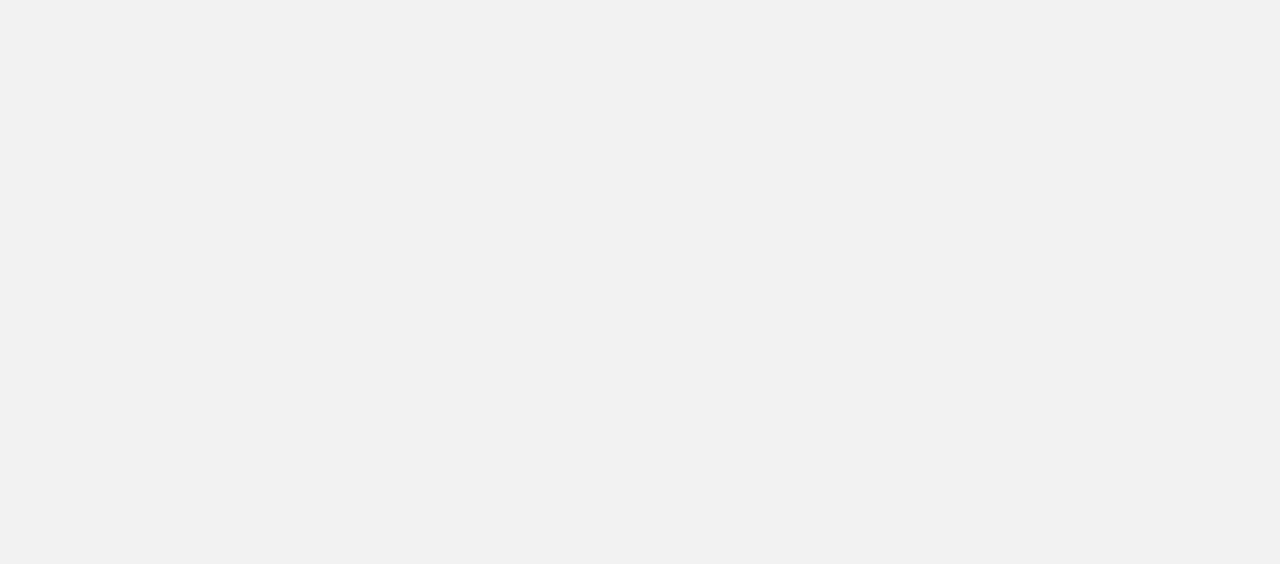
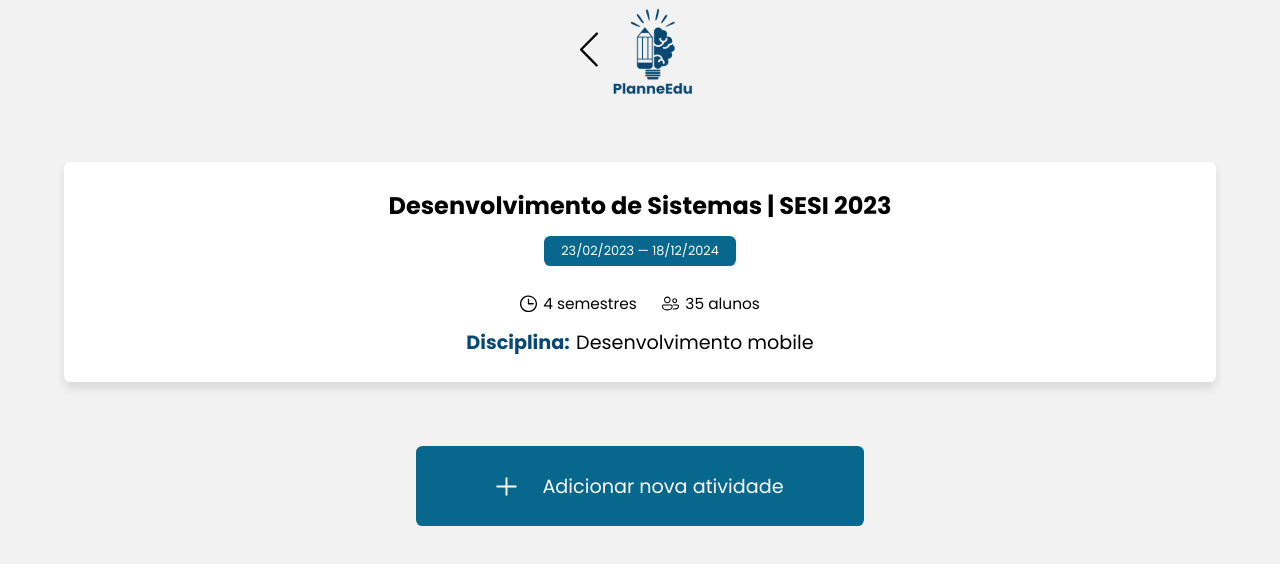
Before and after one commit to larissacoelho21/PlanneEdu-FrontEnd, a React (Vite) app in the folder PlanneEdu_Front/: page /visualizaratvd in a window 1280 px wide. Before the commit this address had no page. Shown: the top 564 px of the page. Built offline with nearby package versions, Linux system fonts and the light colour scheme.

Commit message:
Começando a visualização de atividades.

```diff
--- /dev/null
+++ b/PlanneEdu_Front/src/Css/Teacher/ViewActivity.css
@@ -0,0 +1,51 @@
+body {
+  background-color: #f2f2f2;
+  font-family: "Poppins", system-ui;
+  font-style: normal;
+}
+
+.visualizar-atividade {
+  display: flex;
+  flex-direction: column;
+  align-items: center;
+}
+
+.discipline{
+  display: flex;
+  gap: 0.5vw;
+  font-size: 1vw;
+}
+
+.discipline h1{
+  color: #084973;
+}
+
+.discipline h2{
+  font-weight: normal;
+}
+
+.button-addActivity{
+  display: flex;
+  justify-content: center;
+  align-items: center;
+  background-color: #07678d;
+  width: 35vw;
+  height: 10vh;
+  border-radius: 0.5vw;
+}
+
+.button-addActivity a{
+  display: flex;
+  text-decoration: none;
+  gap: 2vw;
+  color: #ffff;
+}
+
+.button-addActivity h1{
+  font-weight: normal;
+  font-size: 1.5vw;
+}
+
+.button-addActivity img{
+  width: 1.6vw;
+}
--- a/PlanneEdu_Front/src/Pages/Teacher/ClassTeacher.tsx
+++ b/PlanneEdu_Front/src/Pages/Teacher/ClassTeacher.tsx
@@ -85,7 +85,7 @@ export function ClassTeacher() {
             </div>
             <div className="buttons-action">
               <div className="button-view">
-                <Link to="">
+                <Link to="/visualizaratvd">
                     <img src={eyesIcon} alt="" />
                     <h1>Visualizar atividades</h1>
                 </Link>
--- a/PlanneEdu_Front/src/Pages/Teacher/Home.tsx
+++ b/PlanneEdu_Front/src/Pages/Teacher/Home.tsx
@@ -15,7 +15,9 @@ export function Home() {
       </div>
 
       <div className="cardsTeacher">
-      <Link to="/turmaprofessor" style={{ textDecoration: 'none' }}> {/* Evita sublinhado no texto */}
+        <Link to="/turmaprofessor" style={{ textDecoration: "none" }}>
+          {" "}
+          {/* Evita sublinhado no texto */}
           <div className="box-teacher">
             <h1>Desenvolvimento de sistemas | SESI 2023</h1>
             <div className="date-badge">
@@ -83,5 +85,5 @@ export function Home() {
         </div>
       </div>
     </section>
-  );
+  )
 }
--- /dev/null
+++ b/PlanneEdu_Front/src/Pages/Teacher/ViewActivity.tsx
@@ -0,0 +1,45 @@
+
+
+import semesterIcon from "../../assets/clock.svg";
+import studentsIcon from "../../assets/peoples.svg";
+import moreIcon from "../../assets/more.svg";
+
+import "../../Css/Teacher/ViewActivity.css";
+import { Link } from "react-router-dom";
+import { SubNavbar } from "../../Components/SubNavbar/SubNavbar";
+
+export function ViewActivity() {
+  return (
+
+    <section className="visualizar-atividade">
+        <SubNavbar/>
+      <div className="box-info-class">
+        <h1>Desenvolvimento de Sistemas | SESI 2023</h1>
+        <div className="date-badge">
+          <span>23/02/2023 — 18/12/2024</span>
+        </div>
+        <div className="infos-teacher">
+          <div className="semester-teacher">
+            <img src={semesterIcon} alt="" />
+            <h1>4 semestres</h1>
+          </div>
+          <div className="students">
+            <img src={studentsIcon} alt="" />
+            <h1>35 alunos</h1>
+          </div>
+        </div>
+        <div className="discipline">
+          <h1>Disciplina:</h1>
+          <h2>Desenvolvimento mobile</h2>
+        </div>
+      </div>
+
+      <div className="button-addActivity">
+        <Link to="">
+            <img src={moreIcon} alt="" />
+            <h1>Adicionar nova atividade</h1>
+        </Link>
+      </div>
+    </section>
+  );
+}
--- a/PlanneEdu_Front/src/Router.tsx
+++ b/PlanneEdu_Front/src/Router.tsx
@@ -5,6 +5,7 @@ import { VerificationEmail } from './Pages/Verification';
 import { NavBarProfessor } from './Components/NavBar-Professores/navBarProfessor';
 import { Home } from './Pages/Teacher/Home';
 import { ClassTeacher } from './Pages/Teacher/ClassTeacher';
+import { ViewActivity } from './Pages/Teacher/ViewActivity';
 
 //criando rotas e caminhos
 const Router: React.FC = () => {
@@ -17,6 +18,7 @@ const Router: React.FC = () => {
                     npm install sweetalert2                    <Route path='/navbar' element={<NavBarProfessor />}></Route>
                     <Route path='/homeprofessor' element={<Home />}></Route>
                     <Route path='/turmaprofessor' element={<ClassTeacher/>}></Route>
+                    <Route path='/visualizaratvd' element={<ViewActivity/>}></Route>
                 </Routes>
         </BrowserRouter>
 
```
Lines whose indentation alone changed are shown as unchanged.
